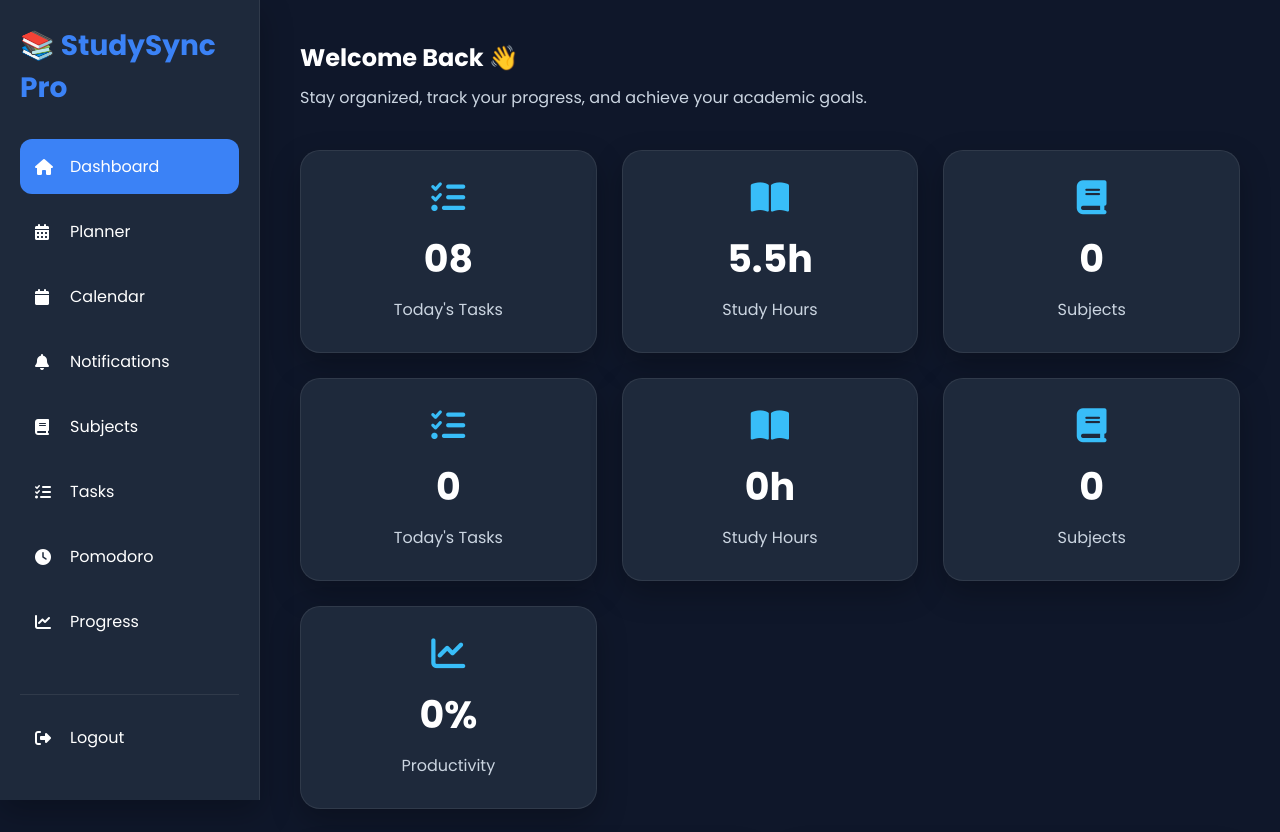
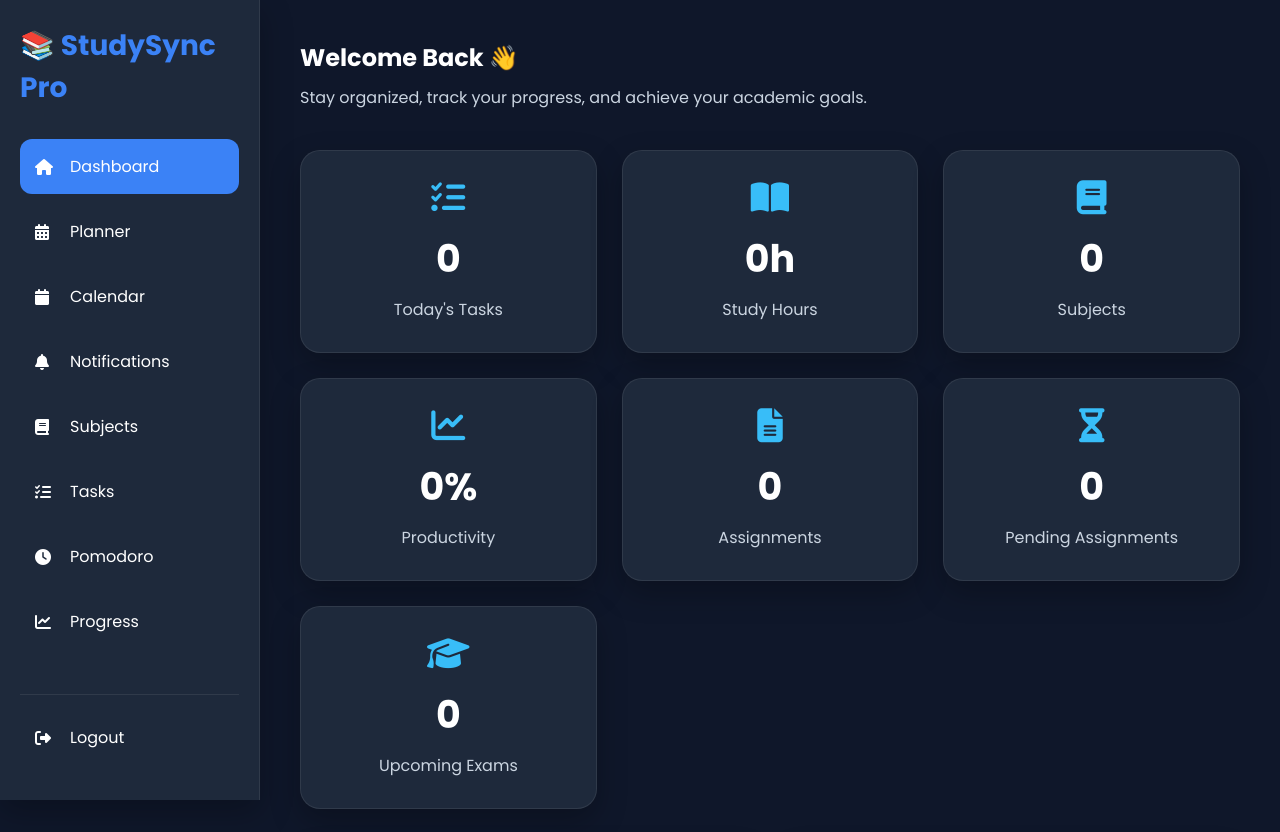
Before and after one commit to arpitha582007-jpg/StudySync-Pro, a plain HTML site: page dashboard.html in a window 1280 px wide. Shown: the top 832 px of the page. Drawn offline with Linux system fonts and the light colour scheme; no server answers.

Commit message:
Fix dashboard stat cards

```diff
--- a/dashboard.html
+++ b/dashboard.html
@@ -2,13 +2,12 @@
 <html lang="en">
 
 <head>
-
     <meta charset="UTF-8">
     <meta name="viewport" content="width=device-width, initial-scale=1.0">
 
     <title>StudySync Pro | Dashboard</title>
 
-    <!-- Dashboard CSS -->
+    <!-- CSS -->
     <link rel="stylesheet" href="css/dashboard.css">
     <link rel="stylesheet" href="css/sidebar.css">
     <link rel="stylesheet" href="css/ui-polish.css">
@@ -22,55 +21,29 @@
     <!-- Font Awesome -->
     <link rel="stylesheet"
         href="https://cdnjs.cloudflare.com/ajax/libs/font-awesome/6.5.2/css/all.min.css">
-
 </head>
 
 <body>
 
 <div class="dashboard">
 
-    <!-- ================= Sidebar ================= -->
+    <!-- Sidebar -->
+    <aside class="sidebar"></aside>
 
-    <aside class="sidebar"></aside>
-    <!-- ================= Main Content ================= -->
-
+    <!-- Main -->
     <main class="main-content">
 
-        <!-- Welcome Section -->
-
+        <!-- Welcome -->
         <section class="welcome-section">
-
             <h1 id="welcomeName">Welcome Back 👋</h1>
-
             <p>
                 Stay organized, track your progress,
                 and achieve your academic goals.
             </p>
+        </section>
 
-        </section>
+        <!-- Stats -->
         <section class="stats-grid">
-
-            <div class="stat-card">
-                <i class="fa-solid fa-list-check"></i>
-                <h2>08</h2>
-                <p>Today's Tasks</p>
-            </div>
-
-            <div class="stat-card">
-                <i class="fa-solid fa-book-open"></i>
-                <h2>5.5h</h2>
-                <p>Study Hours</p>
-            </div>
-
-            <div class="stat-card">
-
-                <i class="fa-solid fa-book"></i>
-
-                <h2>0</h2>
-
-                <p>Subjects</p>
-
-            </div>
 
             <div class="stat-card">
                 <i class="fa-solid fa-list-check"></i>
@@ -95,55 +68,53 @@
                 <h2 id="productivity">0%</h2>
                 <p>Productivity</p>
             </div>
+
+            <div class="stat-card">
+                <i class="fa-solid fa-file-lines"></i>
+                <h2 id="assignmentCount">0</h2>
+                <p>Assignments</p>
+            </div>
+
+            <div class="stat-card">
+                <i class="fa-solid fa-hourglass-half"></i>
+                <h2 id="pendingAssignmentCount">0</h2>
+                <p>Pending Assignments</p>
+            </div>
+
+            <div class="stat-card">
+                <i class="fa-solid fa-graduation-cap"></i>
+                <h2 id="examCount">0</h2>
+                <p>Upcoming Exams</p>
+            </div>
+
         </section>
 
+        <!-- Dashboard -->
         <section class="dashboard-grid">
 
-            <!-- Upcoming Exams -->
+            <div class="dashboard-card">
+                <h2>📅 Upcoming Tasks</h2>
+                <ul class="exam-list" id="dashboardTasks"></ul>
+            </div>
 
             <div class="dashboard-card">
-
-                <h2>📅 Upcoming Tasks</h2>
-
-                <ul class="exam-list" id="dashboardTasks">
-
+                <h2>🕒 Today's Schedule</h2>
+                <ul class="schedule-list" id="todaySchedule">
+                    <li>No events scheduled for today.</li>
                 </ul>
-
             </div>
-            <!-- Today's Schedule -->
 
             <div class="dashboard-card">
-
-                <h2>🕒 Today's Schedule</h2>
-
-                <ul class="schedule-list" id="todaySchedule">
-
-                    <li>No events scheduled for today.</li>
-
-                </ul>
-
-            </div>
-
-            <!-- Weekly Progress -->
-
-            <div class="dashboard-card">
-
                 <h2>📈 Weekly Progress</h2>
 
                 <div class="progress-bar">
-
                     <div class="progress-fill"></div>
-
                 </div>
 
                 <p>76% Weekly Goal Completed</p>
-
             </div>
 
-            <!-- Quick Actions -->
-
             <div class="dashboard-card">
-
                 <h2>⚡ Quick Actions</h2>
 
                 <button class="action-btn" onclick="location.href='tasks.html'">
@@ -157,8 +128,6 @@
                 <button class="action-btn" onclick="location.href='pomodoro.html'">
                     Start Pomodoro
                 </button>
-
-
             </div>
 
         </section>
@@ -166,6 +135,7 @@
     </main>
 
 </div>
+
 <script type="module" src="js/auth.js"></script>
 <script type="module" src="js/theme.js"></script>
 <script type="module" src="js/logout.js"></script>
@@ -173,5 +143,4 @@
 <script type="module" src="js/sidebar.js"></script>
 
 </body>
-
 </html>
```
